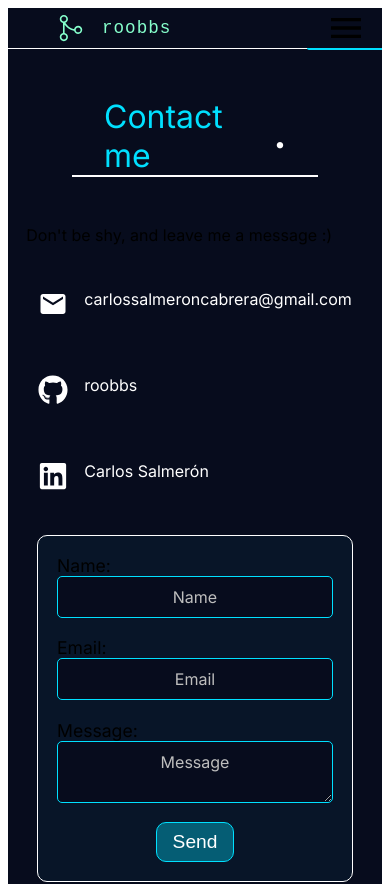
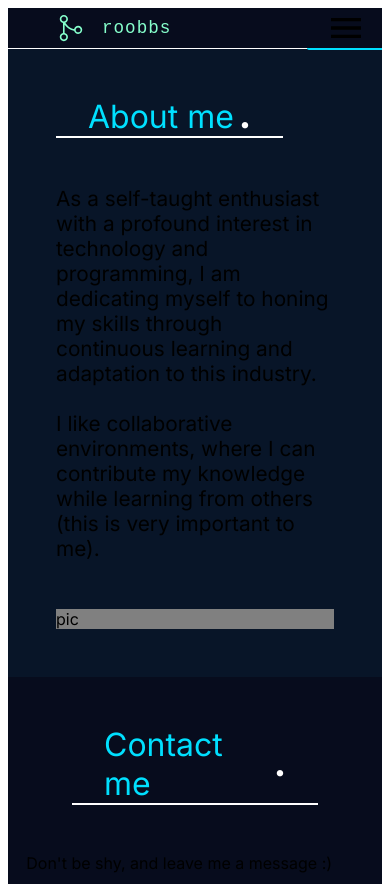
Before and after one commit to roobbs/info, a React (Vite) app: page / in a window 390 px wide. Shown: the top 884 px of the page. Built offline with nearby package versions, Linux system fonts and the light colour scheme; the HTML template or start-up script is replaced by a standard one.

Commit message:
Added media query for about section

```diff
--- a/src/App.jsx
+++ b/src/App.jsx
@@ -10,8 +10,8 @@ export default function App() {
     <>
       <Header />
       {/* <Home />
-      <Projects />
-      <About /> */}
+      <Projects />*/}
+      <About />
       <Contact />
     </>
   );
--- a/src/components/About.jsx
+++ b/src/components/About.jsx
@@ -7,10 +7,11 @@ export default function About() {
       <Title title={"About me"} />
       <div className="aboutContainer">
         <div className="aboutDescription">
-          Lorem ipsum dolor sit amet consectetur, adipisicing elit. Harum, quo
-          quasi repudiandae facere accusamus reiciendis ipsa asperiores magni
-          eos, facilis quae eaque ratione, recusandae qui eligendi laboriosam
-          alias distinctio unde!
+          As a self-taught enthusiast with a profound interest in technology and
+          programming, I am dedicating myself to honing my skills through
+          continuous learning and adaptation to this industry. <br />
+          <br /> I like collaborative environments, where I can contribute my
+          knowledge while learning from others (this is very important to me).
         </div>
         <div className="aboutPic">pic</div>
       </div>
--- a/src/styles/About.css
+++ b/src/styles/About.css
@@ -21,3 +21,26 @@
   height: 100%;
   background-color: grey;
 }
+@media (max-width: 1030px) {
+  .aboutSection {
+    padding: 4rem 6rem;
+    gap: 3rem;
+  }
+}
+@media (max-width: 910px) {
+  .aboutSection {
+    padding: 4rem 4rem;
+    gap: 3rem;
+    /* padding-bottom: 5rem; */
+  }
+  .aboutContainer {
+    display: flex;
+    flex-direction: column;
+    align-items: center;
+  }
+}
+@media (max-width: 850px) {
+  .aboutSection {
+    padding: 3rem 3rem;
+  }
+}
```
